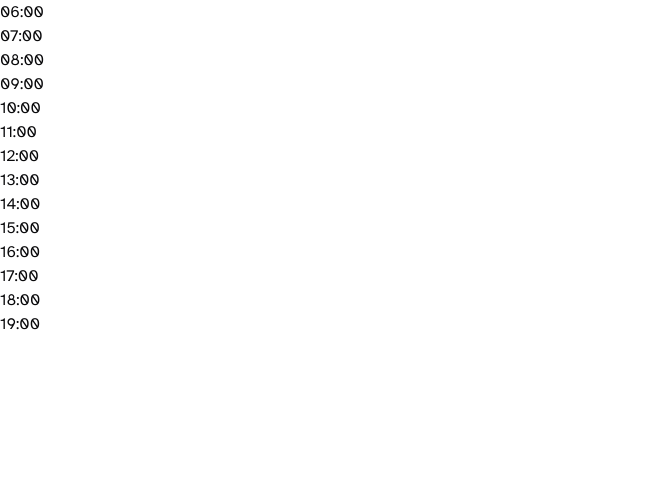
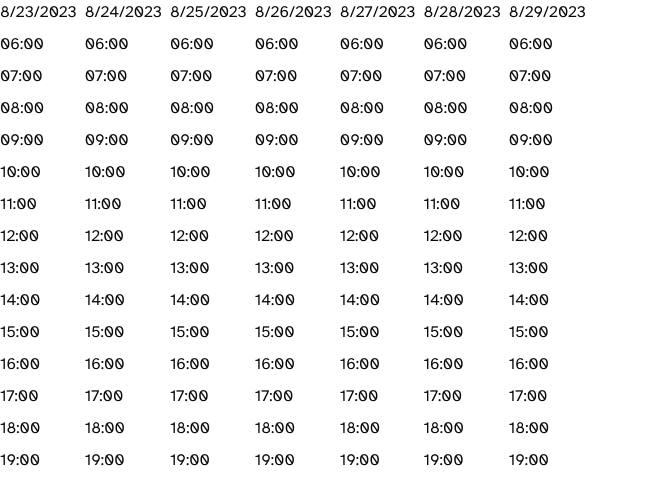
Before and after one commit to Pseudorizer/group-check, a React (Vite) app: page / in a window 1280 px wide. Shown: the top 504 px of the page, without its empty margins (0-648 px from the left). Built offline with nearby package versions, Linux system fonts and the light colour scheme.

Commit message:
add several days into the mix

```diff
--- a/src/App.tsx
+++ b/src/App.tsx
@@ -16,13 +16,17 @@ type TimeRange = {
   step: number;
 };
 
+type Highlighted = {
+  [day: number]: number[];
+};
+
 type Props = {
   timeRange: TimeRange;
   days: Date[];
 };
 
 const App = ({ timeRange, days }: Props) => {
-  const [highlighted, setHighlighted] = useState<number[]>([]);
+  const [highlighted, setHighlighted] = useState<Highlighted>({});
   const [currentOperation, setCurrentOperation] =
     useState<CurrentOperation | null>(null);
   const isMouseDown = useContext(MouseDownContext);
@@ -47,12 +51,15 @@ const App = ({ timeRange, days }: Props) => {
     });
   }, [timeRange]);
 
-  const handleTimeSelected = (id: number) => {
+  const handleTimeSelected = (day: number, hour: number) => {
     if (
-      highlighted.includes(id) &&
+      highlighted[day]?.includes(hour) &&
       (!currentOperation || currentOperation === CurrentOperation.removing)
     ) {
-      setHighlighted((prev) => prev.filter((v) => v !== id));
+      setHighlighted((prev) => ({
+        ...prev,
+        [day]: prev[day].filter((h) => h !== hour),
+      }));
 
       if (currentOperation === null) {
         setCurrentOperation(CurrentOperation.removing);
@@ -61,7 +68,10 @@ const App = ({ timeRange, days }: Props) => {
       !currentOperation ||
       currentOperation === CurrentOperation.adding
     ) {
-      setHighlighted((prev) => [...prev, id]);
+      setHighlighted((prev) => ({
+        ...prev,
+        [day]: [...(prev[day] ?? []), hour],
+      }));
 
       if (currentOperation === null) {
         setCurrentOperation(CurrentOperation.adding);
@@ -69,14 +79,14 @@ const App = ({ timeRange, days }: Props) => {
     }
   };
 
-  const handleMouseEnter = (id: number) => {
+  const handleMouseEnter = (day: number, hour: number) => {
     if (isMouseDown) {
-      handleTimeSelected(id);
+      handleTimeSelected(day, hour);
     }
   };
 
-  const handleMouseDown = (id: number) => {
-    handleTimeSelected(id);
+  const handleMouseDown = (day: number, hour: number) => {
+    handleTimeSelected(day, hour);
   };
 
   useEffect(() => {
@@ -86,18 +96,25 @@ const App = ({ timeRange, days }: Props) => {
   }, [isMouseDown]);
 
   return (
-    <div>
+    <div className={cn('flex select-none gap-2')}>
+      {days.map((day) => (
+        <div key={day.getTime()} className={cn('flex flex-col gap-2')}>
+          <div>{day.toLocaleDateString()}</div>
           {hours.map((hour) => (
             <div
               className={cn(
                 'select-none',
-            highlighted.includes(hour.id) ? 'text-red-500' : null,
+                highlighted[day.getTime()]?.includes(hour.id)
+                  ? 'text-red-500'
+                  : null,
               )}
-          key={hour.id}
-          onMouseEnter={() => handleMouseEnter(hour.id)}
-          onMouseDown={() => handleMouseDown(hour.id)}
+              key={`${day.getTime()}:${hour.id}`}
+              onMouseEnter={() => handleMouseEnter(day.getTime(), hour.id)}
+              onMouseDown={() => handleMouseDown(day.getTime(), hour.id)}
             >
               {hour.time}
+            </div>
+          ))}
         </div>
       ))}
     </div>
--- a/src/main.tsx
+++ b/src/main.tsx
@@ -3,11 +3,25 @@ import * as ReactDOM from 'react-dom/client';
 import App from './App.tsx';
 import './index.css';
 import { MouseDownProvider } from './context/MouseDownContext.tsx';
+import dayjs from 'dayjs';
+
+const now = dayjs();
 
 ReactDOM.createRoot(document.getElementById('root')!).render(
   <React.StrictMode>
     <MouseDownProvider>
-      <App timeRange={{ start: 6, end: 19, step: 60 }} days={[new Date()]} />
+      <App
+        timeRange={{ start: 6, end: 19, step: 60 }}
+        days={[
+          now.toDate(),
+          now.add(1, 'd').toDate(),
+          now.add(2, 'd').toDate(),
+          now.add(3, 'd').toDate(),
+          now.add(4, 'd').toDate(),
+          now.add(5, 'd').toDate(),
+          now.add(6, 'd').toDate(),
+        ]}
+      />
     </MouseDownProvider>
   </React.StrictMode>,
 );
```
Lines whose indentation alone changed are shown as unchanged.
